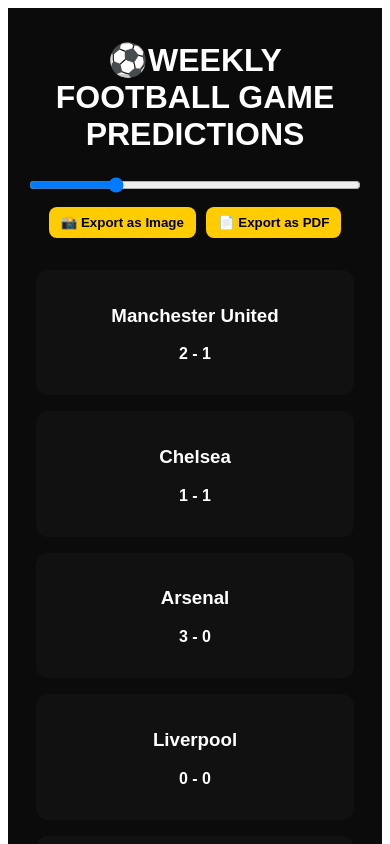
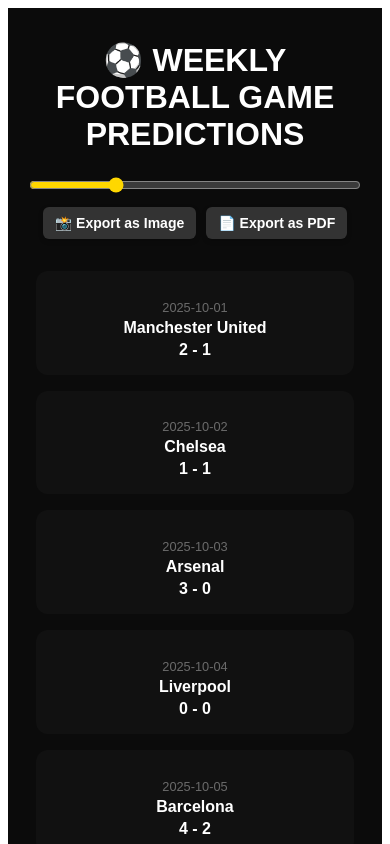
Before and after one commit to seyithecreator/football-scores, a React (Create React App) app: page / in a window 390 px wide. Shown: the top 844 px of the page. Built offline with nearby package versions, Linux system fonts and the light colour scheme.

Commit message:
responsive fix

```diff
--- a/src/App.js
+++ b/src/App.js
@@ -2,45 +2,16 @@
 import TeamGrid from "./components/TeamGrid";
 import Controls from "./components/Controls";
 import ExportButtons from "./components/ExportButtons";
+import teams from "./scores"; // ✅ Import your data
 import "./App.css";
 
 function App() {
-  // sample 26 teams (you can replace later with live data)
-  const teams = [
-    { name: "Manchester United", score: "2 - 1" },
-    { name: "Chelsea", score: "1 - 1" },
-    { name: "Arsenal", score: "3 - 0" },
-    { name: "Liverpool", score: "0 - 0" },
-    { name: "Barcelona", score: "4 - 2" },
-    { name: "Real Madrid", score: "2 - 3" },
-    { name: "Bayern Munich", score: "1 - 0" },
-    { name: "Borussia Dortmund", score: "2 - 2" },
-    { name: "Paris Saint-Germain", score: "3 - 1" },
-    { name: "AC Milan", score: "1 - 2" },
-    { name: "Inter Milan", score: "0 - 0" },
-    { name: "Juventus", score: "1 - 1" },
-    { name: "Atletico Madrid", score: "2 - 0" },
-    { name: "Sevilla", score: "3 - 3" },
-    { name: "Ajax", score: "2 - 4" },
-    { name: "Porto", score: "0 - 1" },
-    { name: "Benfica", score: "1 - 0" },
-    { name: "Galatasaray", score: "2 - 2" },
-    { name: "Napoli", score: "4 - 1" },
-    { name: "Tottenham Hotspur", score: "3 - 2" },
-    { name: "Newcastle United", score: "2 - 0" },
-    { name: "Leicester City", score: "1 - 1" },
-    { name: "West Ham United", score: "0 - 3" },
-    { name: "Aston Villa", score: "1 - 2" },
-    { name: "RB Leipzig", score: "2 - 0" },
-    { name: "PSV Eindhoven", score: "0 - 1" },
-  ];
-
   const [cols, setCols] = useState(4);
   const gridRef = useRef(null);
 
   return (
     <div className="app">
-      <h1>⚽WEEKLY FOOTBALL GAME PREDICTIONS</h1>
+      <h1>⚽ WEEKLY FOOTBALL GAME PREDICTIONS</h1>
 
       <div style={{ margin: "12px 0" }}>
         <Controls cols={cols} setCols={setCols} />
@@ -48,7 +19,6 @@
 
       <ExportButtons targetRef={gridRef} />
 
-      {/* the element we will export */}
       <div ref={gridRef}>
         <TeamGrid teams={teams} columns={cols} />
       </div>
--- a/src/components/Controls.css
+++ b/src/components/Controls.css
@@ -5,10 +5,16 @@
   width: 100%;
 }
 
+.controls: hover {
+  background-color: greenyellow;
+  color: ivory;
+  transform: translateY(-4px);
+}
+
 .slider {
   width: 90%;
   max-width: 400px;
-  accent-color: #007bff;
+  accent-color: gold;
   cursor: pointer;
 }
 
--- /dev/null
+++ b/src/components/ExportButtons.css
@@ -0,0 +1,24 @@
+/* App.css or ExportButtons.css */
+.export-button {
+  padding: 8px 12px;
+  margin-right: 10px;
+  border: none;
+  border-radius: 6px;
+  background-color: #333; /* dark button */
+  color: #fff;
+  cursor: pointer;
+  font-size: 14px;
+  transition: all 0.3s ease; /* smooth hover transition */
+  box-shadow: 0 2px 5px rgba(0,0,0,0.2);
+}
+
+.export-button:last-child {
+  margin-right: 0; /* remove margin for last button */
+}
+
+.export-button:hover {
+  background-color: #daa520; /* gold hover */
+  color: #000; /* optional text color change */
+  transform: scale(1.05); /* slight zoom on hover */
+  box-shadow: 0 4px 10px rgba(0,0,0,0.3);
+}
--- a/src/components/ExportButtons.js
+++ b/src/components/ExportButtons.js
@@ -1,4 +1,5 @@
 import React from "react";
+import "./ExportButtons.css"
 import html2canvas from "html2canvas";
 import jsPDF from "jspdf";
 
@@ -32,10 +33,10 @@
 
   return (
     <div style={{ marginBottom: 16 }}>
-      <button onClick={exportAsImage} style={{ padding: "8px 12px", marginRight: 10 }}>
-        📸 Export as Image
-      </button>
-      <button onClick={exportAsPDF} style={{ padding: "8px 12px" }}>
+      <button className="export-button" onClick={exportAsImage}>
+       📸 Export as Image
+        </button>
+        <button className="export-button" onClick={exportAsPDF}>
         📄 Export as PDF
       </button>
     </div>
--- a/src/components/TeamGrid.css
+++ b/src/components/TeamGrid.css
@@ -1,12 +1,12 @@
 .team-grid {
   display: grid;
-  gap: 1rem;
-  justify-content: center;
+  gap: 16px;
+   justify-content: center;
   padding: 1rem;
   transition: all 0.3s ease;
 }
 
-/* Responsive auto-adjust */
+/* Keep your original card style */
 @media (max-width: 768px) {
   .team-grid {
     grid-template-columns: repeat(2, minmax(130px, 1fr)) !important;
@@ -29,7 +29,28 @@
   transition: transform 0.2s ease, background 0.3s ease;
 }
 
+/* 🟡 Change hover to gold */
 .team-card:hover {
-  transform: scale(1.05);
-  background: #222;
+  background-color: gold;
+  color: black;
+  transform: translateY(-4px);
 }
+
+/* 🗓️ Date text — pale black only */
+.team-card p:first-of-type {
+  font-size: 0.8rem;
+  color: grey; /* pale black */
+  opacity: 0.8;
+  margin-bottom: 4px;
+  font-weight: 500;
+}
+
+/* Leave your name and score styles untouched */
+.team-card h3 {
+  margin: 4px 0;
+  font-size: 1rem;
+}
+
+.team-card p:last-of-type {
+  margin: 4px 0 0;
+}
--- a/src/components/TeamGrid.js
+++ b/src/components/TeamGrid.js
@@ -11,6 +11,7 @@
     >
       {teams.map((team, index) => (
         <div key={index} className="team-card">
+          <p>{team.date}</p>
           <h3>{team.name}</h3>
           <p>{team.score}</p>
         </div>
--- /dev/null
+++ b/src/scores.js
@@ -0,0 +1,30 @@
+const teams = [
+  { name: "Manchester United", score: "2 - 1", date: "2025-10-01" },
+  { name: "Chelsea", score: "1 - 1", date: "2025-10-02" },
+  { name: "Arsenal", score: "3 - 0", date: "2025-10-03" },
+  { name: "Liverpool", score: "0 - 0", date: "2025-10-04" },
+  { name: "Barcelona", score: "4 - 2", date: "2025-10-05" },
+  { name: "Real Madrid", score: "2 - 3", date: "2025-10-06" },
+  { name: "Bayern Munich", score: "1 - 0", date: "2025-10-07" },
+  { name: "Borussia Dortmund", score: "2 - 2", date: "2025-10-08" },
+  { name: "Paris Saint-Germain", score: "3 - 1", date: "2025-10-09" },
+  { name: "AC Milan", score: "1 - 2", date: "2025-10-10" },
+  { name: "Inter Milan", score: "0 - 0", date: "2025-10-11" },
+  { name: "Juventus", score: "1 - 1", date: "2025-10-12" },
+  { name: "Atletico Madrid", score: "2 - 0", date: "2025-10-13" },
+  { name: "Sevilla", score: "3 - 3", date: "2025-10-14" },
+  { name: "Ajax", score: "2 - 4", date: "2025-10-15" },
+  { name: "Porto", score: "0 - 1", date: "2025-10-16" },
+  { name: "Benfica", score: "1 - 0", date: "2025-10-17" },
+  { name: "Galatasaray", score: "2 - 2", date: "2025-10-18" },
+  { name: "Napoli", score: "4 - 1", date: "2025-10-19" },
+  { name: "Tottenham Hotspur", score: "3 - 2", date: "2025-10-20" },
+  { name: "Newcastle United", score: "2 - 0", date: "2025-10-21" },
+  { name: "Leicester City", score: "1 - 1", date: "2025-10-22" },
+  { name: "West Ham United", score: "0 - 3", date: "2025-10-23" },
+  { name: "Aston Villa", score: "1 - 2", date: "2025-10-24" },
+  { name: "RB Leipzig", score: "2 - 0", date: "2025-10-25" },
+  { name: "PSV Eindhoven", score: "0 - 1", date: "2025-10-26" },
+];
+
+export default teams;
```
